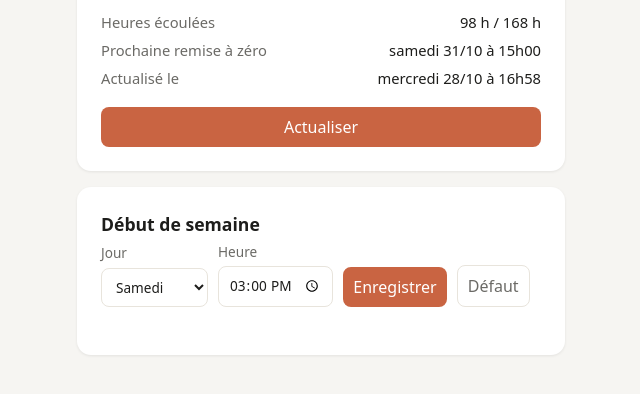
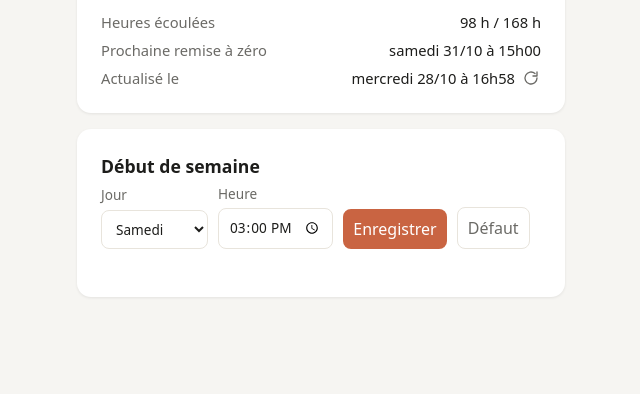
Before and after one commit to oziller/conso-claude, a plain HTML site: page index.html in a window 1280 px wide. Shown: the part 212-606 px from the top of the page, without its empty margins (319-959 px from the left). Drawn offline with Linux system fonts and the light colour scheme.

Commit message:
Bouton Actualiser remplacé par une icône à côté de l'heure
Co-Authored-By: Claude Opus 5.5 <noreply@anthropic.com>
Claude-Session: https://claude.ai/code/session_01WLLpvDK22MFgBgmazgapH1

```diff
--- a/index.html
+++ b/index.html
@@ -26,6 +26,9 @@
   select, input, button { font:inherit; padding:8px 10px; border-radius:8px; border:1px solid var(--bar); background:var(--card); color:var(--txt); }
   button { background:var(--accent); color:#fff; border:none; cursor:pointer; }
   button.ghost { background:transparent; color:var(--muted); border:1px solid var(--bar); }
+  dd.now { display:flex; justify-content:flex-end; align-items:center; gap:6px; }
+  button.icon { background:transparent; color:var(--muted); border:none; padding:2px; line-height:0; border-radius:6px; }
+  button.icon:hover { color:var(--accent); background:var(--bar); }
   .msg { font-size:.85rem; color:var(--muted); min-height:1.2em; margin-top:8px; }
 </style>
 </head>
@@ -39,9 +42,8 @@
     <dl>
       <dt>Heures écoulées</dt><dd id="elapsed"></dd>
       <dt>Prochaine remise à zéro</dt><dd id="next"></dd>
-      <dt>Actualisé le</dt><dd id="now"></dd>
+      <dt>Actualisé le</dt><dd class="now"><span id="now"></span><button type="button" id="refresh" class="icon" title="Actualiser" aria-label="Actualiser"><svg viewBox="0 0 24 24" width="16" height="16" fill="none" stroke="currentColor" stroke-width="2" stroke-linecap="round" stroke-linejoin="round"><path d="M21 12a9 9 0 1 1-3-6.7"/><polyline points="21 3 21 9 15 9"/></svg></button></dd>
     </dl>
-    <button type="button" id="refresh" style="margin-top:18px;width:100%">Actualiser</button>
   </div>
 
   <div class="card">
```
